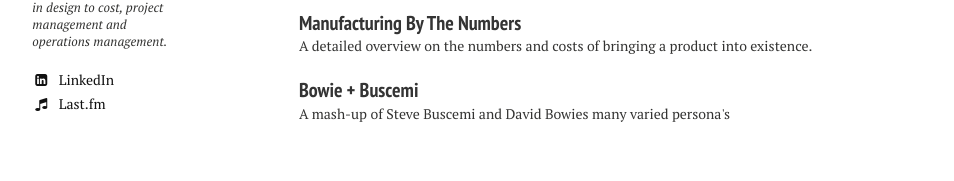
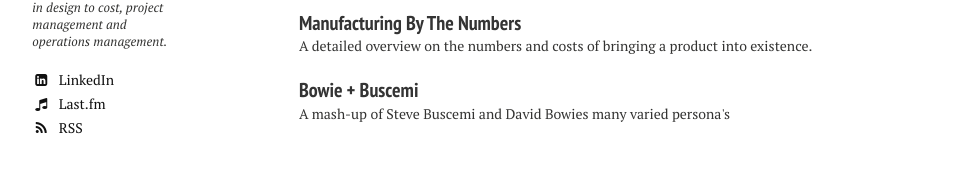
Before and after one commit to clintjb/clintjb-github.io, a Jekyll site: the page built from index.md, in a window 1280 px wide. Shown: the part 1365-1546 px from the top of the page, without its empty margins (21-975 px from the left). Built offline with Jekyll 4.4.1, drawn with Linux system fonts in a browser that asks for light colours; nearby versions of some CDN libraries; grey boxes are pictures that could not be loaded.

Commit message:
RSS update

```diff
--- a/_config.yml
+++ b/_config.yml
@@ -71,6 +71,7 @@ owner:
   weibo: #username
   flickr: #username
   codepen: #username
+  rss: clintjb
 
 include: [".htaccess"]
 exclude: ["lib", "config.rb", "Capfile", "config", "log", "Rakefile", "Rakefile.rb", "tmp", "less", "*.sublime-project", "*.sublime-workspace", "test", "spec", "Gruntfile.js", "package.json", "node_modules", "Gemfile", "Gemfile.lock", "LICENSE", "README.md"]
--- a/_includes/_author-bio.html
+++ b/_includes/_author-bio.html
@@ -31,5 +31,5 @@
   {% if author.soundcloud %}<a href="http://soundcloud.com/{{ author.soundcloud }}" class="author-social" target="_blank"><i class="fa fa-fw fa-soundcloud"></i> Soundcloud</a>{% endif %}
   {% if author.weibo %}<a href="http://www.weibo.com/{{ author.weibo }}" class="author-social" target="_blank"><i class="fa fa-fw fa-weibo"></i> Weibo</a>{% endif %}
   {% if author.flickr %}<a href="http://www.flickr.com/{{ author.flickr }}" class="author-social" target="_blank"><i class="fa fa-fw fa-flickr"></i> Flickr</a>{% endif %}
-  {% if author.codepen %}<a href="http://codepen.io/{{ author.codepen }}" class="author-social" target="_blank"><i class="fa fa-fw fa-codepen"></i> CodePen</a>{% endif %}
+  {% if author.rss %}<a href="http://www.clintbird.com/feed.xml" class="author-social" target="_blank"><i class="fa fa-fw fa-rss"></i> RSS</a>{% endif %}
 </div>
```
